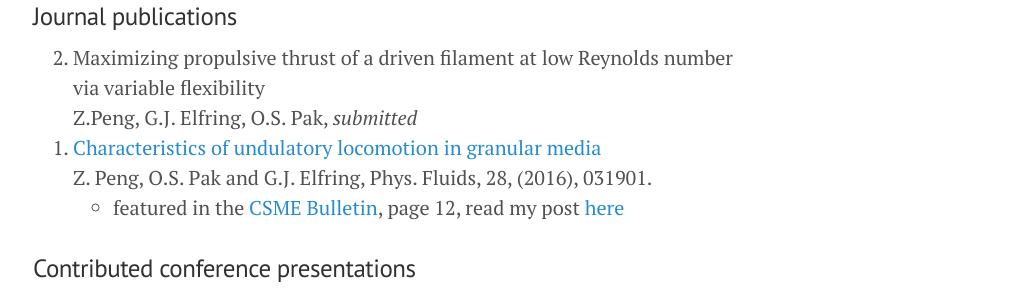
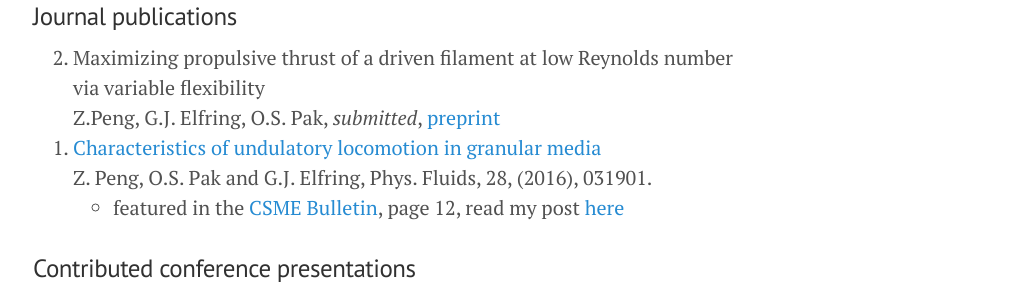
Before and after one commit to zpeng2/zpeng2.github.io, a Jekyll site: the page built from publications.md, in a window 1280 px wide. Shown: the part 291-590 px from the top of the page, without its empty margins (247-1276 px from the left). Built offline with Jekyll 4.4.1, drawn with Linux system fonts in a browser that asks for light colours.

Commit message:
preprint

```diff
--- a/publications.md
+++ b/publications.md
@@ -11,7 +11,7 @@ title: Publications
 ### Journal publications
 
 0. Maximizing propulsive thrust of a driven filament at low Reynolds number via variable flexibility
-	 <br/> Z.Peng, G.J. Elfring, O.S. Pak, *submitted*
+	 <br/> Z.Peng, G.J. Elfring, O.S. Pak, *submitted*, [preprint](https://arxiv.org/abs/1612.09033)
 0.  [Characteristics of undulatory locomotion in granular media](http://dx.doi.org/10.1063/1.4942895)
  	<br/> Z. Peng, O.S. Pak and G.J. Elfring, Phys. Fluids, 28, (2016), 031901.
 	* featured in the [CSME Bulletin](http://www.csme-scgm.ca/sites/all/themes/csme/uploaded/CSME_publications/BULLETIN-SPRING%202016.pdf), page 12, read my post [here](/2016/05/13/CSME-feature/)
```
